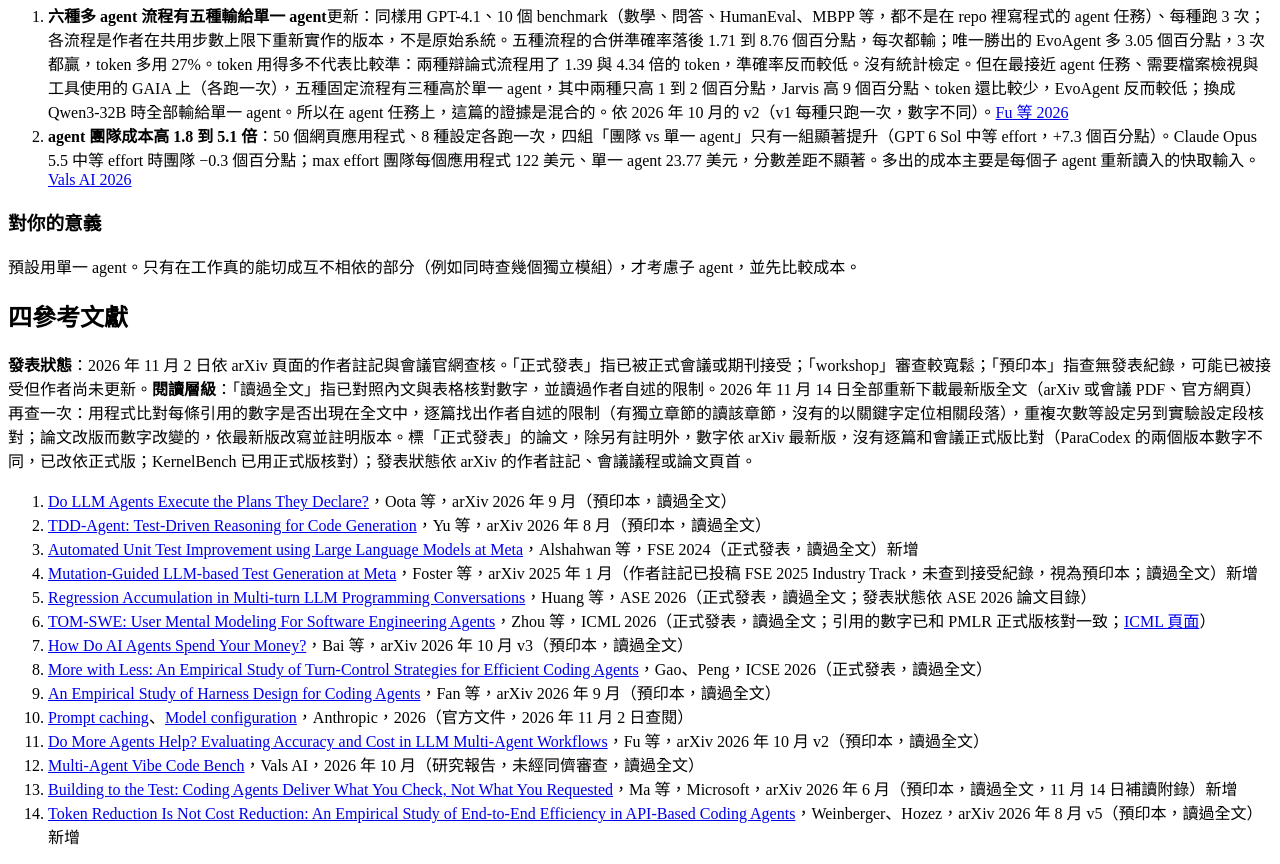
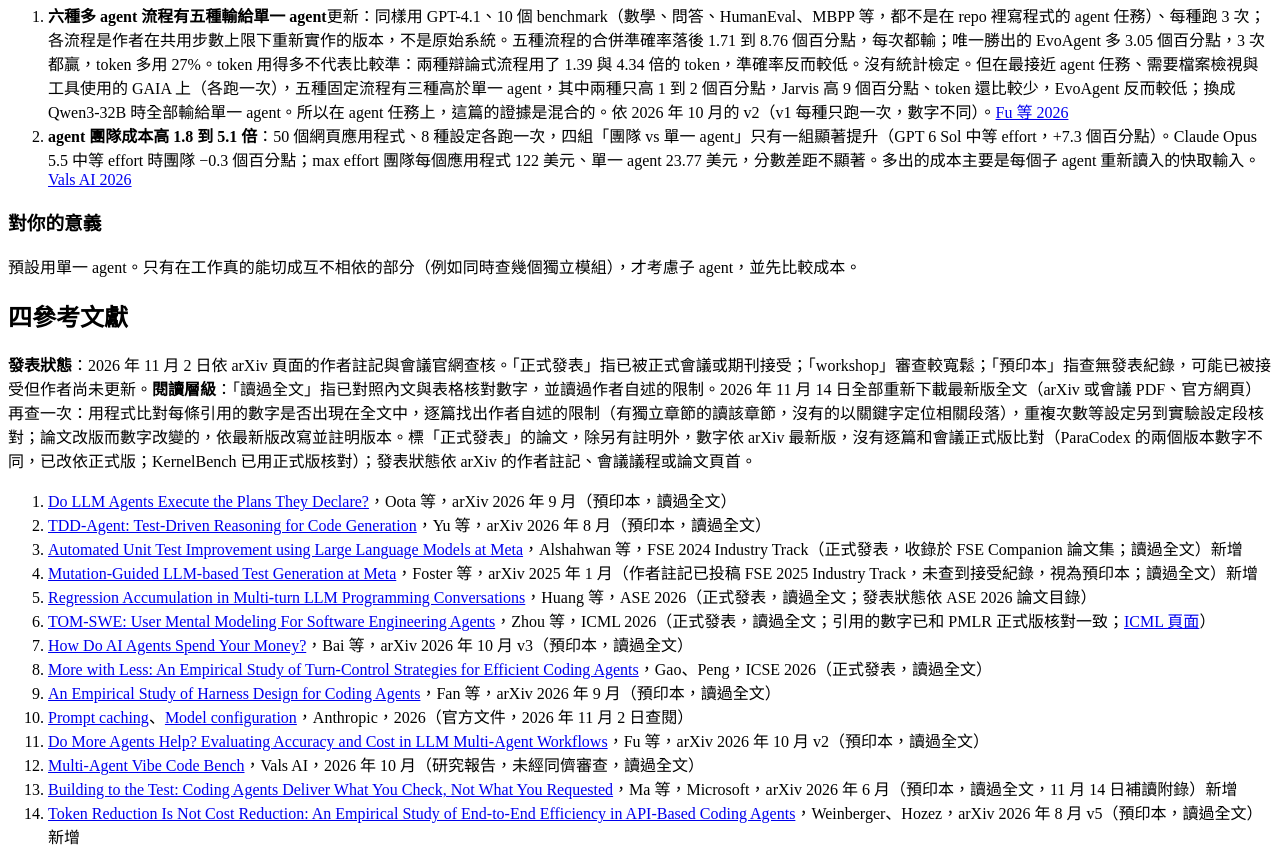
Before and after one commit to a638138/economist, a plain HTML site: page notes_src/AI重點/2_工作流程與token_研究整理.html in a window 1280 px wide. Shown: the part 2143-3007 px from the top of the page. Drawn offline with Linux system fonts and the light colour scheme.

Commit message:
TestGen-LLM 標明為 FSE 2024 Industry Track
Co-Authored-By: Claude Opus 5.5 <noreply@anthropic.com>

```diff
--- a/notes_src/AI重點/2_工作流程與token_研究整理.html
+++ b/notes_src/AI重點/2_工作流程與token_研究整理.html
@@ -64,7 +64,7 @@
 <ol>
 <li><a href="https://arxiv.org/abs/2609.38108">Do LLM Agents Execute the Plans They Declare?</a>，Oota 等，arXiv 2026 年 9 月（預印本，讀過全文）</li>
 <li><a href="https://arxiv.org/abs/2608.16742">TDD-Agent: Test-Driven Reasoning for Code Generation</a>，Yu 等，arXiv 2026 年 8 月（預印本，讀過全文）</li>
-<li><a href="https://arxiv.org/abs/2402.09171">Automated Unit Test Improvement using Large Language Models at Meta</a>，Alshahwan 等，FSE 2024（正式發表，讀過全文）<span class="new">新增</span></li>
+<li><a href="https://arxiv.org/abs/2402.09171">Automated Unit Test Improvement using Large Language Models at Meta</a>，Alshahwan 等，FSE 2024 Industry Track（正式發表，收錄於 FSE Companion 論文集；讀過全文）<span class="new">新增</span></li>
 <li><a href="https://arxiv.org/abs/2501.12862">Mutation-Guided LLM-based Test Generation at Meta</a>，Foster 等，arXiv 2025 年 1 月（作者註記已投稿 FSE 2025 Industry Track，未查到接受紀錄，視為預印本；讀過全文）<span class="new">新增</span></li>
 <li><a href="https://arxiv.org/abs/2607.01855">Regression Accumulation in Multi-turn LLM Programming Conversations</a>，Huang 等，ASE 2026（正式發表，讀過全文；發表狀態依 ASE 2026 論文目錄）</li>
 <li><a href="https://arxiv.org/abs/2510.21903">TOM-SWE: User Mental Modeling For Software Engineering Agents</a>，Zhou 等，ICML 2026（正式發表，讀過全文；引用的數字已和 PMLR 正式版核對一致；<a href="https://icml.cc/virtual/2026/poster/65025">ICML 頁面</a>）</li>
```
